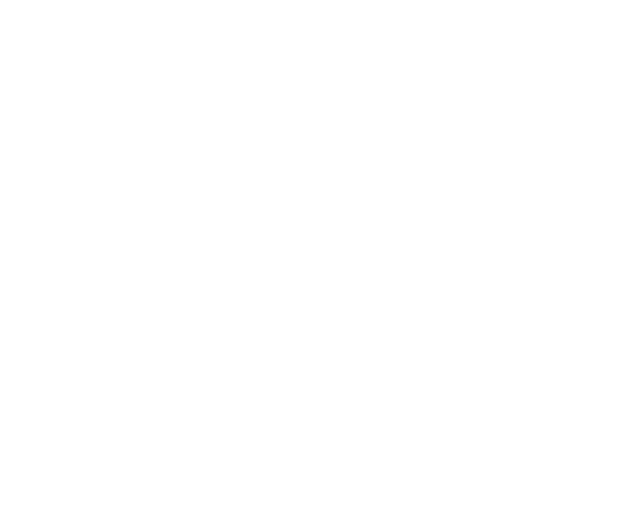
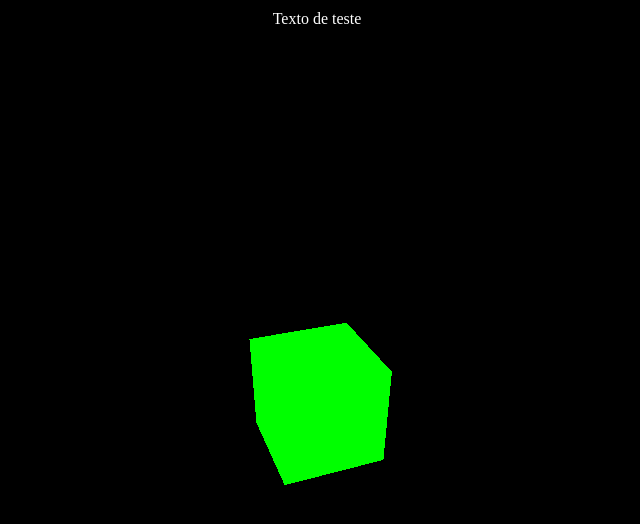
Before and after one commit to gidantas0105/projeto1_lop, a website built with Vite: page index.html in a window 1280 px wide. Shown: the whole page, without its empty margins (323-963 px from the left). Built offline with nearby package versions, Linux system fonts and the light colour scheme.

Commit message:
feat: creates rotating cube in the web page

```diff
--- a/index.html
+++ b/index.html
@@ -4,10 +4,21 @@
     <meta charset="utf-8">
     <title>My first three.js app</title>
     <style>
-      body { margin: 0; }
+      body { margin: 0;
+            #info {
+                position: absolute;
+                top: 10px;
+                width: 100%;
+                text-align: center;
+                z-index: 100;
+                display: block;
+                color: white;
+            }
+        }
     </style>
   </head>
   <body>
+    <div id="info">Texto de teste</div>
     <script type="module" src="/main.js"></script>
   </body>
 </html>
--- a/main.js
+++ b/main.js
@@ -0,0 +1,23 @@
+import * as THREE from 'three';
+
+// Setting rendener, scene and camera
+const scene = new THREE.Scene();
+const camera = new THREE.PerspectiveCamera( 75, window.innerWidth / window.innerHeight, 0.1, 1000 );
+
+const renderer = new THREE.WebGLRenderer();
+renderer.setSize( window.innerWidth, window.innerHeight );
+document.body.appendChild( renderer.domElement );
+
+const geometry = new THREE.BoxGeometry( 1, 1, 1 );
+const cubeMaterial = new THREE.MeshBasicMaterial( { color: 0x00ff00 } );
+const cube = new THREE.Mesh( geometry, cubeMaterial );
+scene.add( cube );
+
+camera.position.z = 5;
+
+function animate( time ) {
+    cube.rotation.x = time / 2000;
+    cube.rotation.y = time / 1000;
+    renderer.render( scene, camera );
+}
+renderer.setAnimationLoop( animate );
```
